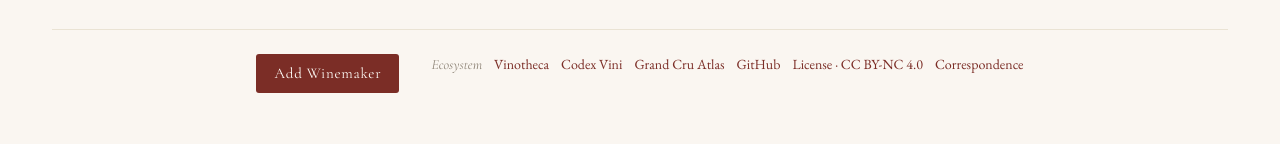
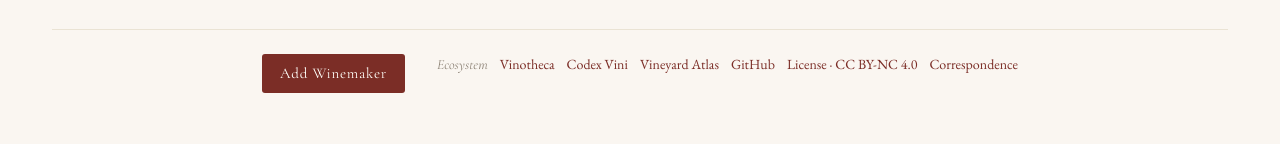
Before and after one commit to jskarabot18/codex-vinitorum, a plain HTML site: page index.html in a window 1280 px wide. Shown: the part 221-365 px from the top of the page. Drawn offline with nearby package versions, Linux system fonts and the light colour scheme.

Commit message:
Footer link: Grand Cru Atlas → Vineyard Atlas (per §6.6)
Link URL preserved at /grand-cru-atlas/.

```diff
--- a/index.html
+++ b/index.html
@@ -150,7 +150,7 @@
         <span class="label">Ecosystem</span>
         <a href="https://jskarabot18.github.io/vinotheca/">Vinotheca</a>
         <a href="https://jskarabot18.github.io/codex-vini/">Codex Vini</a>
-        <a href="https://jskarabot18.github.io/grand-cru-atlas/">Grand Cru Atlas</a>
+        <a href="https://jskarabot18.github.io/grand-cru-atlas/">Vineyard Atlas</a>
         <a href="https://github.com/jskarabot18/codex-vinitorum">GitHub</a>
         <a href="https://github.com/jskarabot18/codex-vinitorum/blob/main/LICENSE">License · CC BY-NC 4.0</a>
         <a href="mailto:hello@codexvini.com">Correspondence</a>
```
